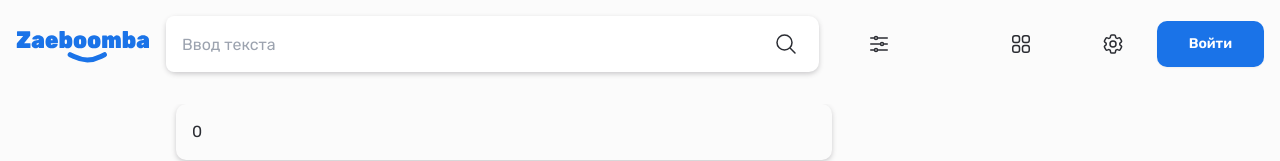
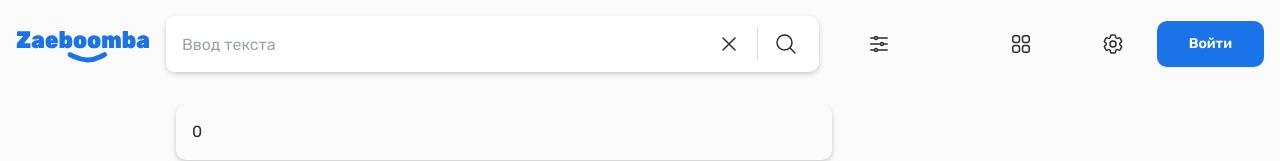
Before and after one commit to aniboomba/aniboomba.github.io, a Next.js app: page / in a window 1280 px wide. Shown: the top 161 px of the page. Built offline with nearby package versions, Linux system fonts and the light colour scheme.

Commit message:
Add files via upload

```diff
--- a/src/app/components/UI/CustomInput/CustomInput.tsx
+++ b/src/app/components/UI/CustomInput/CustomInput.tsx
@@ -9,7 +9,7 @@ interface ICustomInput {
     type?: string
     onChange?: ChangeEventHandler<HTMLInputElement> | undefined
     onClickDelete?: MouseEventHandler<HTMLButtonElement> | undefined
-    value?: string | readonly string[] | number | undefined
+    value?: string
     className?: string
 }
 
@@ -26,7 +26,7 @@ const CustomInput = ({
                className="input"/>
         <div className='custom-input__btns'>
             {
-                value.toString().length > 0
+                value === ''
                 &&
                 <>
                     <button onClick={onClickDelete} className='custom-input__btn'>
```
